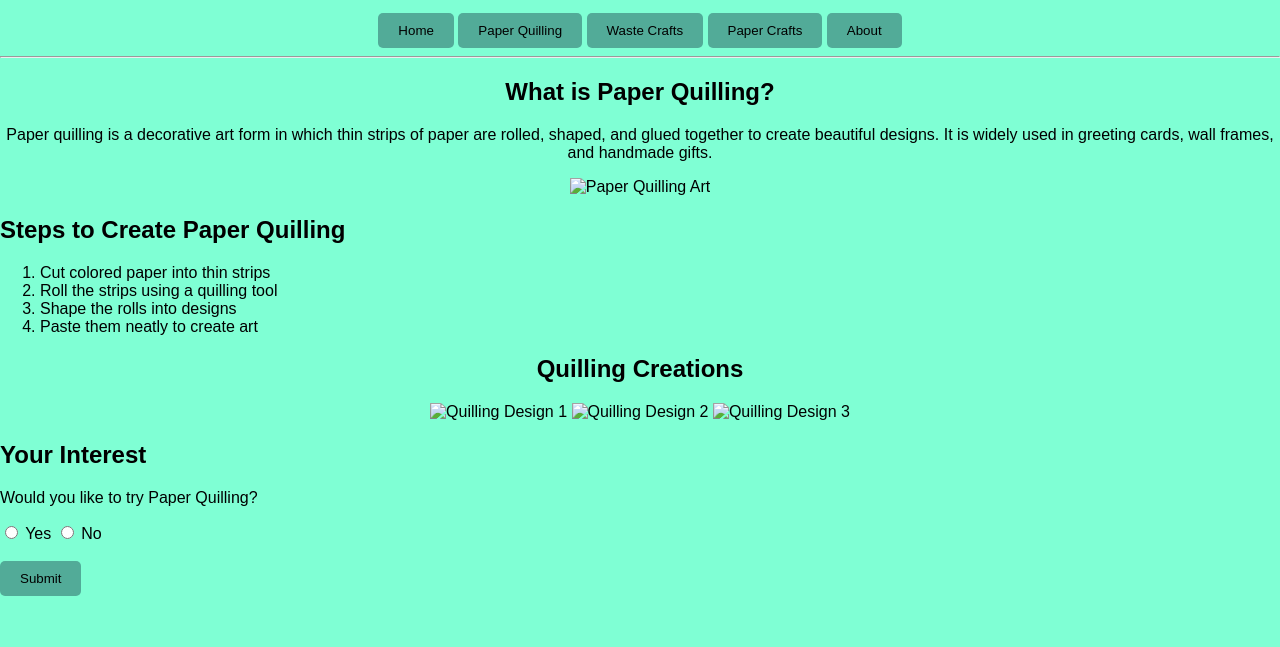
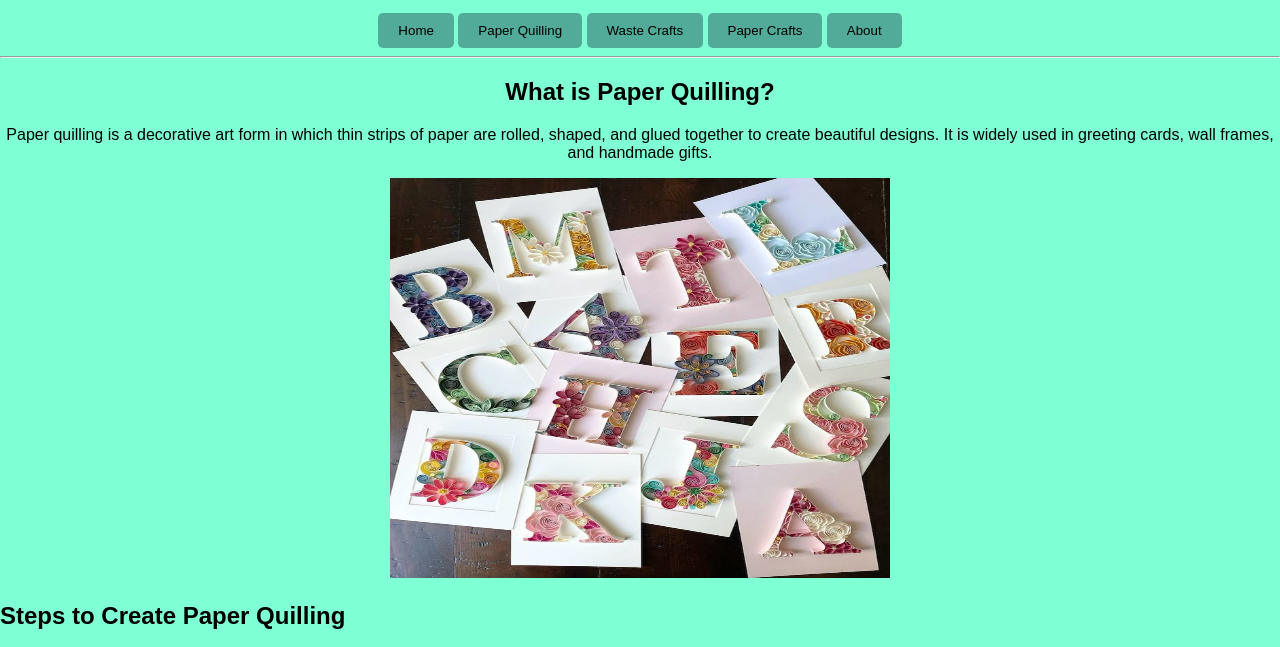
Before and after one commit to dharanika-p/creative-hands-Arts-and-Crafts, a plain HTML site: page paper-quilling.html in a window 1280 px wide. Shown: the part 101-748 px from the top of the page. Drawn offline with Linux system fonts and the light colour scheme.

Commit message:
Update paper-quilling.html

```diff
--- a/paper-quilling.html
+++ b/paper-quilling.html
@@ -52,7 +52,7 @@
         </div>
 
         <div class="right">
-            <img src="img/paper-quilling.jpg" alt="Paper Quilling Art"height="400" width="500">
+            <img src="paper-quilling.jpg" alt="Paper Quilling Art"height="400" width="500">
         </div>
     </div>
    </center>
@@ -70,9 +70,9 @@
    <center>
     <div class="gallery">
         <h2>Quilling Creations</h2>
-        <img src="img/q1.jpg" alt="Quilling Design 1" height="100" width="100">
-        <img src="img/q2.jpg" alt="Quilling Design 2"height="100" width="100">
-        <img src="img/q3.jpg" alt="Quilling Design 3"height="100" width="100">
+        <img src="q1.jpg" alt="Quilling Design 1" height="100" width="100">
+        <img src="q2.jpg" alt="Quilling Design 2"height="100" width="100">
+        <img src="q3.jpg" alt="Quilling Design 3"height="100" width="100">
     </div>
     </center>
 
```
